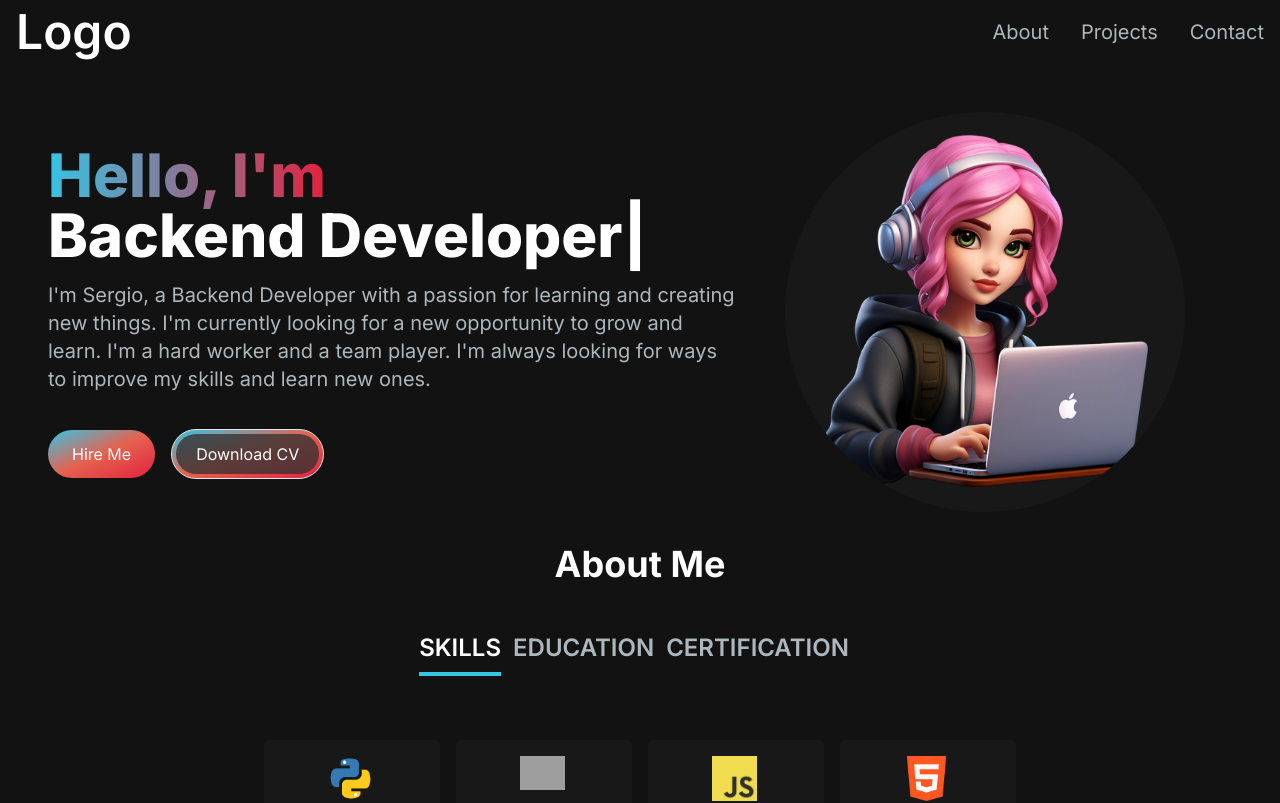
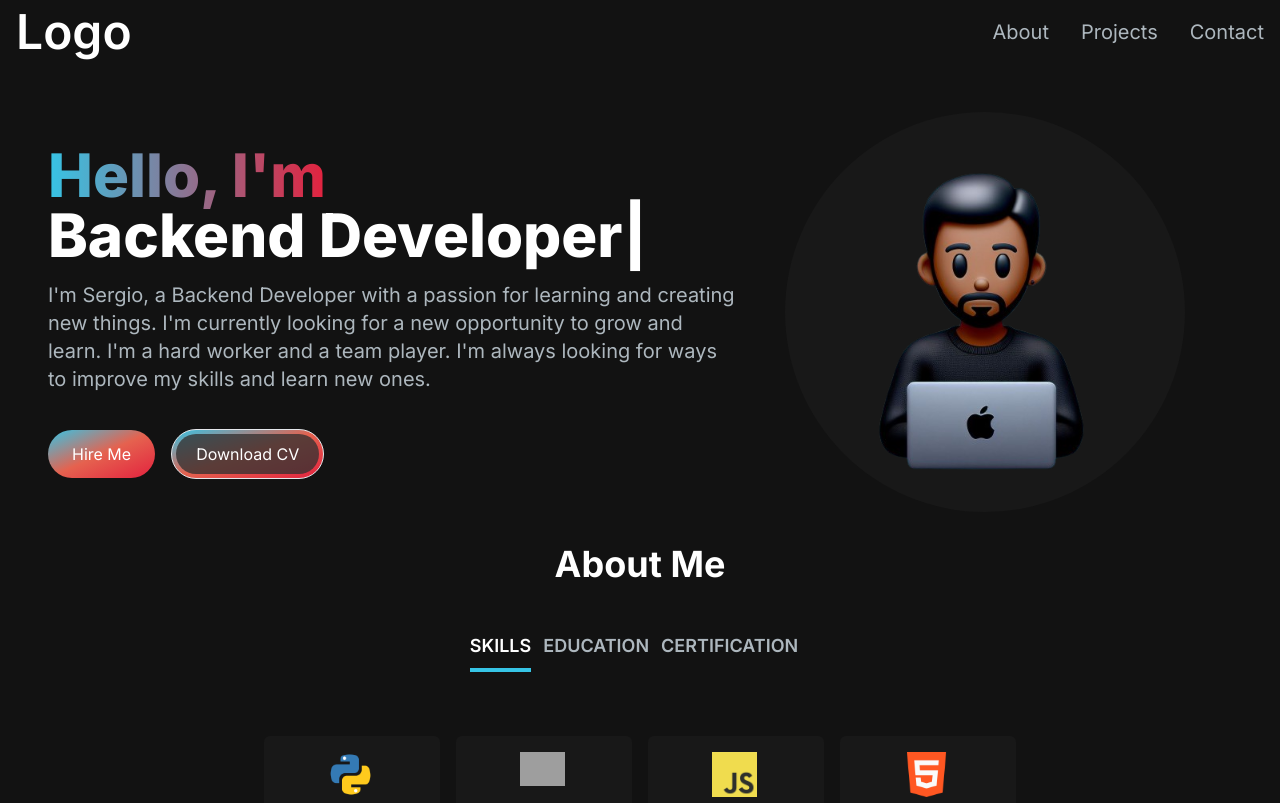
Before and after one commit to DevSergioGC/portfolio, a Next.js app: page / in a window 1280 px wide. Shown: the top 803 px of the page. Built offline with nearby package versions, Linux system fonts and the light colour scheme; grey boxes are pictures that could not be loaded.

Commit message:
style(about-me-section/hero-section): change style
Change the size of the font and replace hero image

```diff
--- a/app/components/AboutSection.jsx
+++ b/app/components/AboutSection.jsx
@@ -2,7 +2,6 @@
 import React, { useTransition, useState } from "react";
 import TabButton from "./TabButton";
 import generalData from "../data/generalData.json";
-
 import IconSquare from "./IconSquare";
 
 function AboutSection() {
@@ -22,7 +21,7 @@ function AboutSection() {
       <h2 className="text-center text-4xl font-bold text-white mt-8 mb-8 md:mb-12">
         About Me
       </h2>
-      <div className="flex flex-row justify-center mt-8 text-2xl">
+      <div className="flex flex-row justify-center mt-8 text-lg">
         {tabsData.map((tabName) => (
           <TabButton
             selectTab={() => handleTabChange(tabName)}
```
Also changed, not shown: public/images/hero-image.png.
